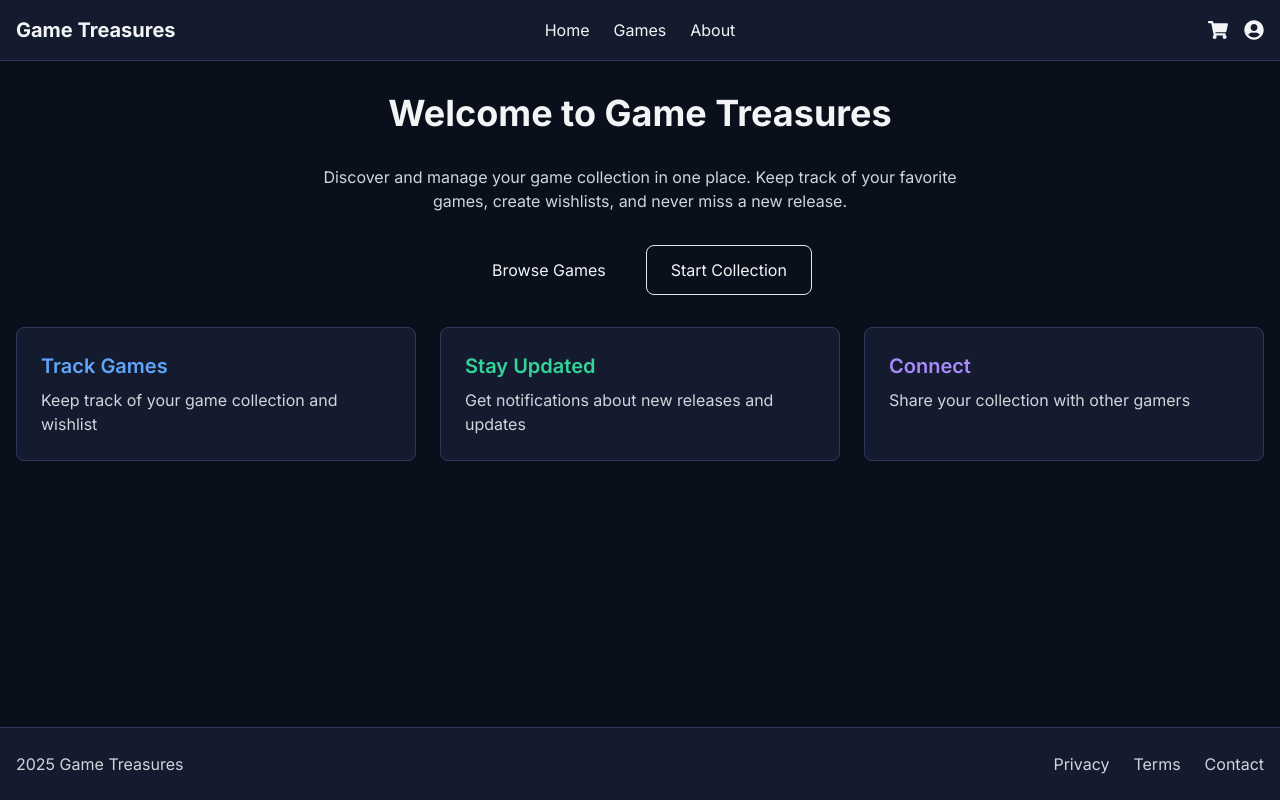
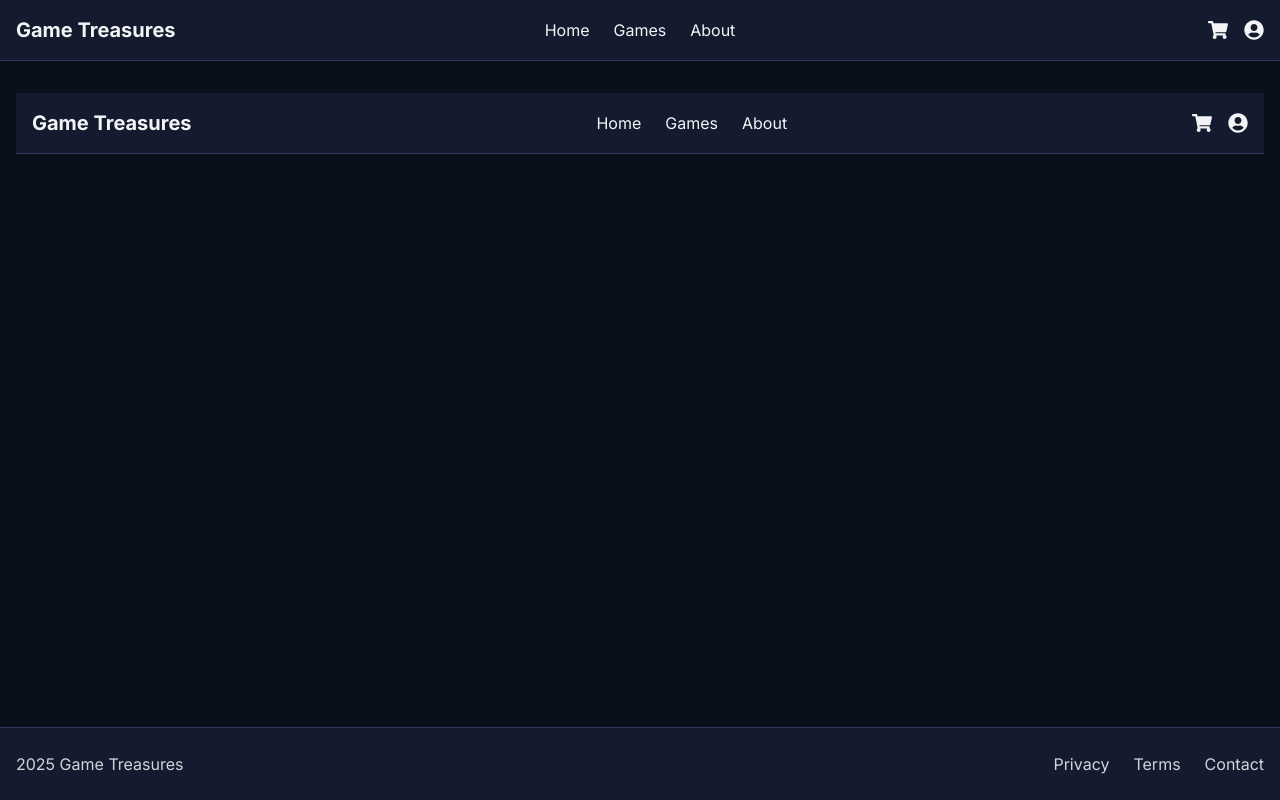
Before and after one commit to Xcruser/gametreasureswebsite, a Next.js app: page / in a window 1280 px wide. Built offline with nearby package versions, Linux system fonts and the light colour scheme.

Commit message:
remove page content

```diff
--- a/src/app/page.tsx
+++ b/src/app/page.tsx
@@ -1,37 +1,9 @@
-import Image from "next/image";
+import { Header } from '@/components/Header'
 
 export default function Home() {
   return (
-    <div className="flex flex-col items-center justify-center space-y-8">
-      <h1 className="text-4xl font-bold text-content-primary">
-        Welcome to <span className="text-accent-blue-DEFAULT">Game Treasures</span>
-      </h1>
-      <p className="text-content-secondary text-center max-w-2xl">
-        Discover and manage your game collection in one place. Keep track of your favorite games,
-        create wishlists, and never miss a new release.
-      </p>
-      <div className="flex gap-4">
-        <button className="px-6 py-3 bg-accent-blue-DEFAULT hover:bg-accent-blue-dark text-content-primary rounded-lg transition-colors">
-          Browse Games
-        </button>
-        <button className="px-6 py-3 border border-accent-purple-DEFAULT text-accent-purple-DEFAULT hover:bg-accent-purple-DEFAULT hover:text-content-primary rounded-lg transition-all">
-          Start Collection
-        </button>
-      </div>
-      <div className="grid grid-cols-1 md:grid-cols-3 gap-6 mt-12">
-        <div className="bg-primary-800 p-6 rounded-lg border border-primary-600">
-          <h3 className="text-xl font-semibold text-accent-blue-light mb-2">Track Games</h3>
-          <p className="text-content-secondary">Keep track of your game collection and wishlist</p>
-        </div>
-        <div className="bg-primary-800 p-6 rounded-lg border border-primary-600">
-          <h3 className="text-xl font-semibold text-accent-green-light mb-2">Stay Updated</h3>
-          <p className="text-content-secondary">Get notifications about new releases and updates</p>
-        </div>
-        <div className="bg-primary-800 p-6 rounded-lg border border-primary-600">
-          <h3 className="text-xl font-semibold text-accent-purple-light mb-2">Connect</h3>
-          <p className="text-content-secondary">Share your collection with other gamers</p>
-        </div>
-      </div>
-    </div>
-  );
+    <main>
+      <Header />
+    </main>
+  )
 }
```
